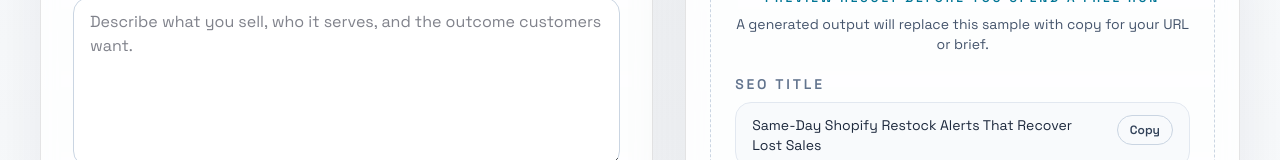
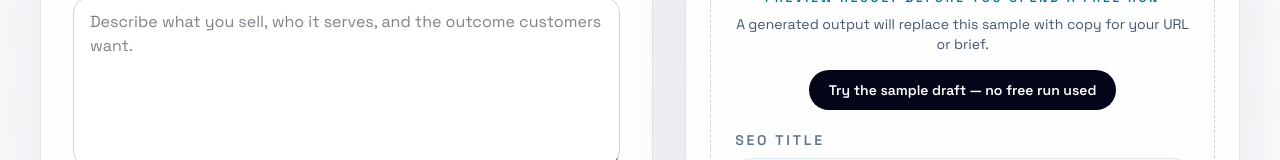
Before and after one commit to icarusagio/seocopy, a Next.js app: page /generate in a window 1280 px wide. Shown: the part 510-670 px from the top of the page. Built offline with nearby package versions, Linux system fonts and the light colour scheme; no server answers.

Commit message:
Add no-credit demo draft for SEOCopy

```diff
--- a/src/components/generator-client.tsx
+++ b/src/components/generator-client.tsx
@@ -50,7 +50,7 @@ function setFreeUsageCookie(freeUsed: number) {
 
 type Notice = { type: "error" | "success" | "info"; text: string };
 
-const previewResult = {
+const previewResult: GenerationResult = {
   seoTitle: "Same-Day Shopify Restock Alerts That Recover Lost Sales",
   metaDescription:
     "Bring shoppers back the moment inventory returns with branded email and SMS restock alerts built for fast-moving Shopify products.",
@@ -412,6 +412,21 @@ export default function GeneratorClient({
     void handleCheckout(initialCheckoutPlan, initialCheckoutSource ?? "url-plan");
   }, [handleCheckout, initialCheckoutPlan, initialCheckoutSource]);
 
+  function handleDemoDraft() {
+    setResult(previewResult);
+    setSourceSummary("Sample draft — no free generation spent");
+    setNotice({
+      type: "success",
+      text: "Sample SEO copy loaded without using a free generation. Replace the brief when you are ready to generate your own.",
+    });
+    trackRevenueEvent("seocopy_demo_draft_loaded", {
+      access_mode: usage.accessMode,
+      free_remaining: usage.freeRemaining,
+      paid_credits: usage.paidCredits,
+      subscription_active: usage.subscriptionActive,
+    });
+  }
+
   return (
     <div className="mx-auto flex w-full max-w-7xl flex-1 flex-col gap-8 px-6 py-10 lg:px-10">
       <div className="grid gap-8 lg:grid-cols-[1.05fr_0.95fr]">
@@ -678,6 +693,13 @@ export default function GeneratorClient({
                     A generated output will replace this sample with copy for
                     your URL or brief.
                   </p>
+                  <button
+                    type="button"
+                    onClick={handleDemoDraft}
+                    className="mt-4 rounded-full bg-slate-950 px-5 py-2.5 text-sm font-semibold text-white transition hover:bg-slate-800 dark:bg-cyan-300 dark:text-slate-950 dark:hover:bg-cyan-200"
+                  >
+                    Try the sample draft — no free run used
+                  </button>
                 </div>
                 <OutputCard title="SEO Title" values={previewResult.seoTitle} />
                 <OutputCard
```
Also changed, not shown: 1 other file (tests, documents, lock files or other folders).
